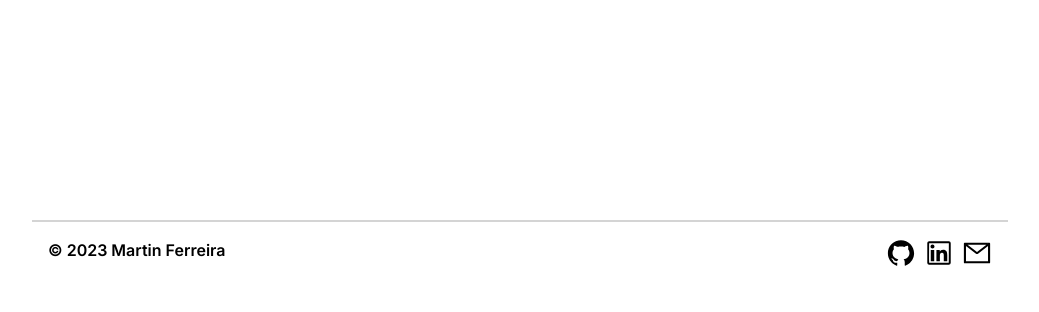
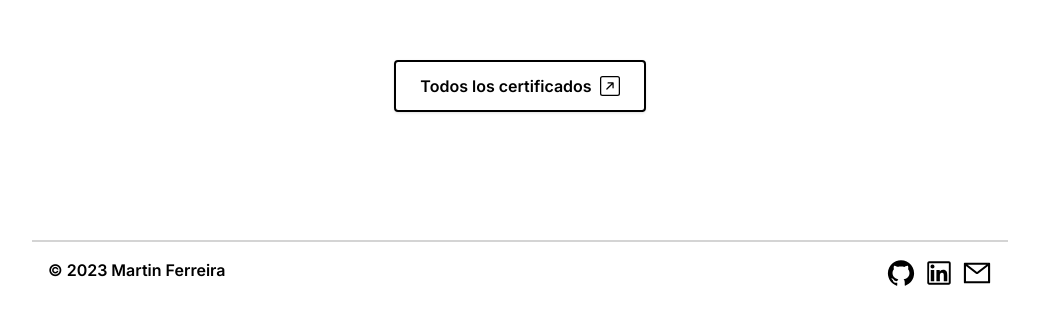
Before and after one commit to martinfyic/portfolio-ts, a Next.js app: page / in a window 1280 px wide. Shown: the part 4817-5129 px from the top of the page, without its empty margins (120-1159 px from the left). Built offline with nearby package versions, Linux system fonts and the light colour scheme.

Commit message:
fix: :bug: fix button Todos los certificadosd

```diff
--- a/components/studies/StudiesSection.tsx
+++ b/components/studies/StudiesSection.tsx
@@ -18,17 +18,15 @@ export const StudiesSection = () => {
 				Certificados 🎓
 				<hr className="w-6 h-1 mx-auto my-4 bg-primary border-0 rounded" />
 			</h2>
-			<div className="flex flex-wrap justify-around items-center">
+			<div className="flex flex-wrap justify-around items-center mb-6">
 				{firstFiveCertificate.map(course => (
 					<CourseCard key={course.slug} course={course} />
 				))}
 			</div>
-			<div className="flex justify-center items-center mt-16">
+			<div className="flex justify-center items-center mt-10 pt-10">
 				<NextLink
-					data-aos="fade-up"
-					data-aos-duration="1500"
 					href="/certificate"
-					className="text-neutral-100 font-semibold px-6 py-3 bg-primary hover:bg-neutral-900 hover:text-primary cursor-pointer rounded shadow dark:hover:bg-orange-100 dark:hover:text-primary transition-all duration-500 flex flex-row gap-2 items-center justify-center"
+					className="font-semibold px-6 py-3 border-black dark:border-white border-2 cursor-pointer rounded shadow flex flex-row gap-2 items-center justify-center hover:-translate-y-1 transition-transform"
 				>
 					Todos los certificados
 					<BsArrowUpRightSquare size={20} />
```
